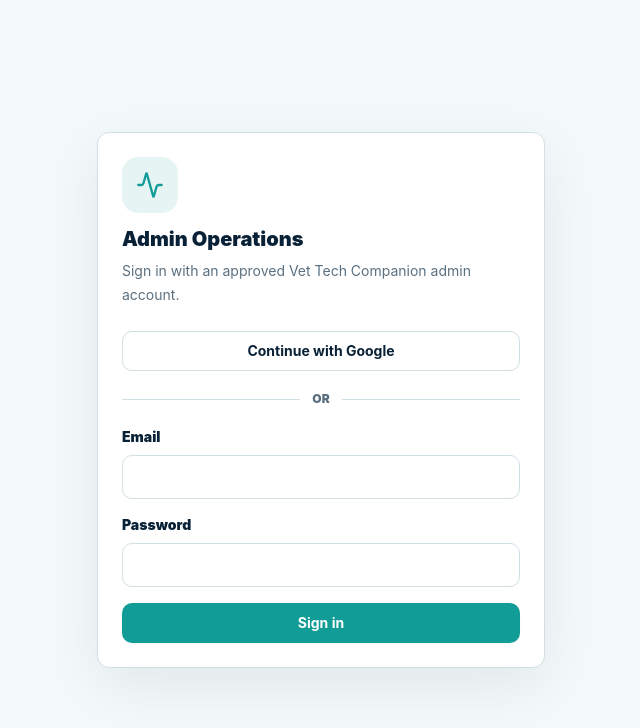
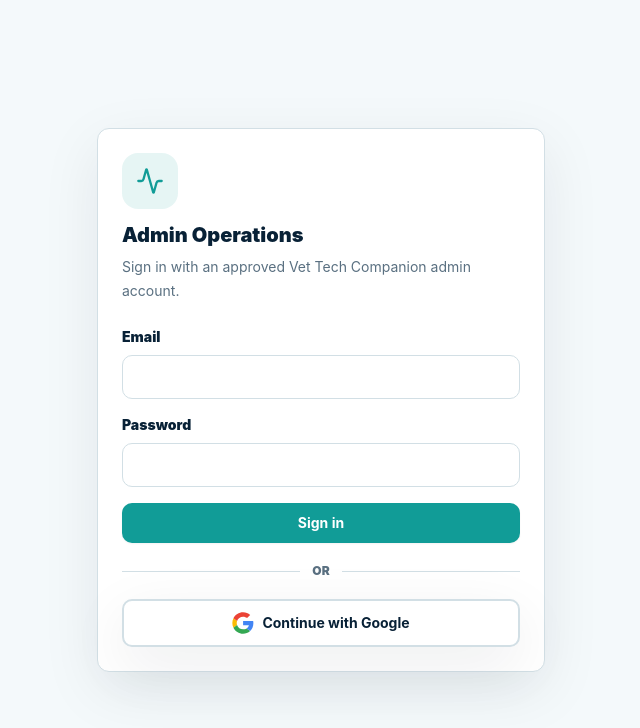
Before and after one commit to TeRRa2386/vtc-web, a Next.js app: page /admin/login in a window 1280 px wide. Shown: the top 728 px of the page, without its empty margins (319-959 px from the left). Built offline with nearby package versions, Linux system fonts and the light colour scheme.

Commit message:
Polish admin Google login button

```diff
--- a/app/admin/login/page.tsx
+++ b/app/admin/login/page.tsx
@@ -4,6 +4,7 @@
 import { loginAdmin, loginAdminWithGoogle } from "@/app/admin/login/actions";
 import { Button } from "@/components/ui/button";
 import { Card, CardContent, CardDescription, CardHeader, CardTitle } from "@/components/ui/card";
+import { GoogleLogo } from "@/components/ui/google-logo";
 import { Input } from "@/components/ui/input";
 
 export const metadata: Metadata = {
@@ -34,18 +35,6 @@
           <CardDescription>Sign in with an approved Vet Tech Companion admin account.</CardDescription>
         </CardHeader>
         <CardContent className="grid gap-5">
-          <form action={loginAdminWithGoogle}>
-            <Button className="w-full" type="submit" variant="outline">
-              Continue with Google
-            </Button>
-          </form>
-
-          <div className="flex items-center gap-3 text-xs font-black uppercase text-muted-foreground">
-            <span className="h-px flex-1 bg-border" />
-            or
-            <span className="h-px flex-1 bg-border" />
-          </div>
-
           <form action={loginAdmin} className="grid gap-4">
             <label className="grid gap-2 text-sm font-black">
               Email
@@ -58,6 +47,23 @@
             {error ? <p className="rounded-md bg-destructive/10 p-3 text-sm font-bold text-destructive">{error}</p> : null}
             <Button type="submit">Sign in</Button>
           </form>
+
+          <div className="flex items-center gap-3 text-xs font-black uppercase text-muted-foreground">
+            <span className="h-px flex-1 bg-border" />
+            or
+            <span className="h-px flex-1 bg-border" />
+          </div>
+
+          <form action={loginAdminWithGoogle}>
+            <Button
+              className="h-12 w-full border-2 bg-card text-foreground shadow-soft hover:bg-muted/70"
+              type="submit"
+              variant="outline"
+            >
+              <GoogleLogo />
+              Continue with Google
+            </Button>
+          </form>
         </CardContent>
       </Card>
     </main>
--- /dev/null
+++ b/components/ui/google-logo.tsx
@@ -0,0 +1,22 @@
+export function GoogleLogo({ size = 22 }: { size?: number }) {
+  return (
+    <svg aria-hidden="true" height={size} viewBox="-0.5 0 48 48" width={size}>
+      <path
+        d="M9.82727273,24 C9.82727273,22.4757333 10.0804318,21.0144 10.5322727,19.6437333 L2.62345455,13.6042667 C1.08206818,16.7338667 0.213636364,20.2602667 0.213636364,24 C0.213636364,27.7365333 1.081,31.2608 2.62025,34.3882667 L10.5247955,28.3370667 C10.0772273,26.9728 9.82727273,25.5168 9.82727273,24"
+        fill="#FBBC05"
+      />
+      <path
+        d="M23.7136364,10.1333333 C27.025,10.1333333 30.0159091,11.3066667 32.3659091,13.2266667 L39.2022727,6.4 C35.0363636,2.77333333 29.6954545,0.533333333 23.7136364,0.533333333 C14.4268636,0.533333333 6.44540909,5.84426667 2.62345455,13.6042667 L10.5322727,19.6437333 C12.3545909,14.112 17.5491591,10.1333333 23.7136364,10.1333333"
+        fill="#EB4335"
+      />
+      <path
+        d="M23.7136364,37.8666667 C17.5491591,37.8666667 12.3545909,33.888 10.5322727,28.3562667 L2.62345455,34.3946667 C6.44540909,42.1557333 14.4268636,47.4666667 23.7136364,47.4666667 C29.4455,47.4666667 34.9177955,45.4314667 39.0249545,41.6181333 L31.5177727,35.8144 C29.3995682,37.1488 26.7323182,37.8666667 23.7136364,37.8666667"
+        fill="#34A853"
+      />
+      <path
+        d="M46.1454545,24 C46.1454545,22.6133333 45.9318182,21.12 45.6113636,19.7333333 L23.7136364,19.7333333 L23.7136364,28.8 L36.3181818,28.8 C35.6879545,31.8912 33.9724545,34.2677333 31.5177727,35.8144 L39.0249545,41.6181333 C43.3393409,37.6138667 46.1454545,31.6490667 46.1454545,24"
+        fill="#4285F4"
+      />
+    </svg>
+  );
+}
```
